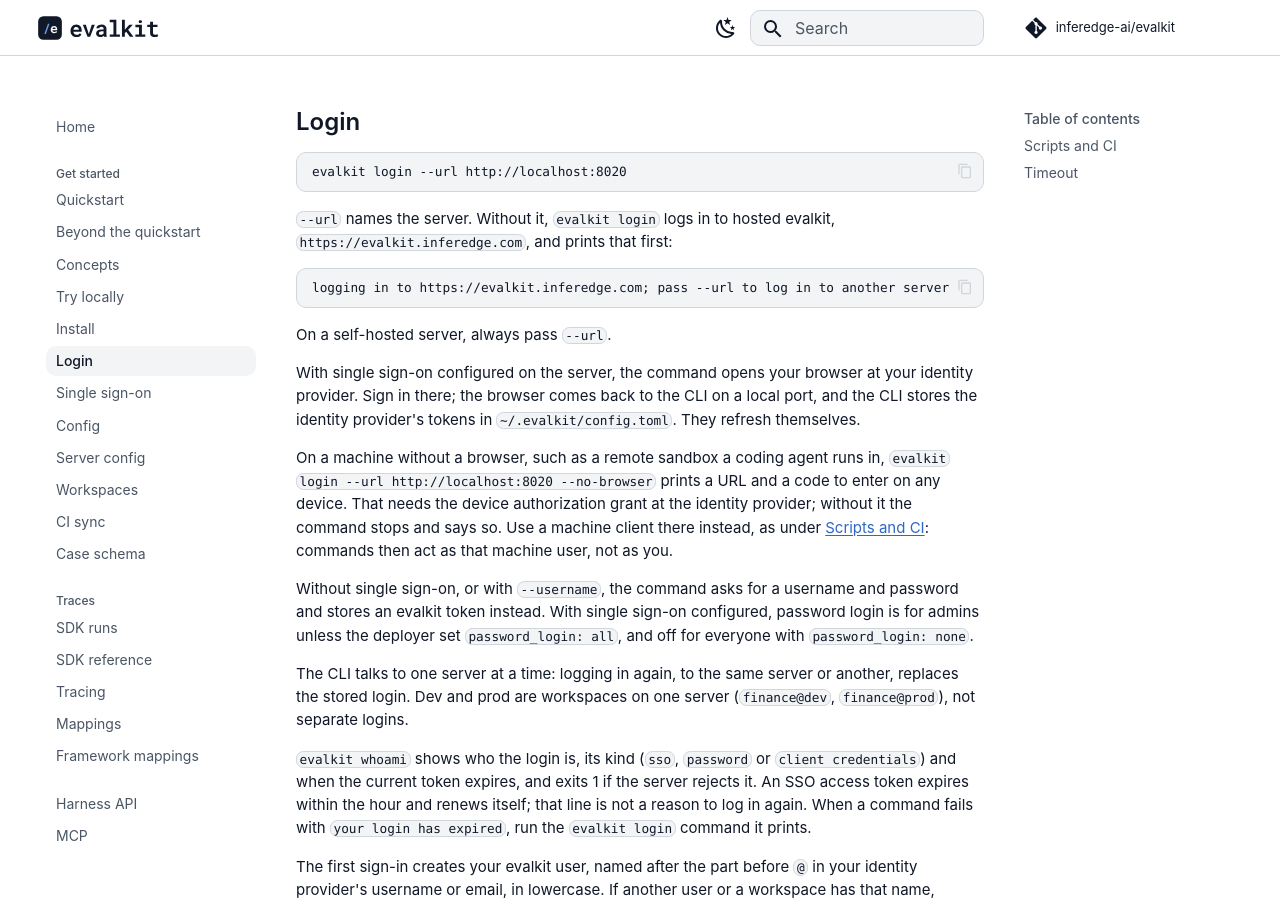
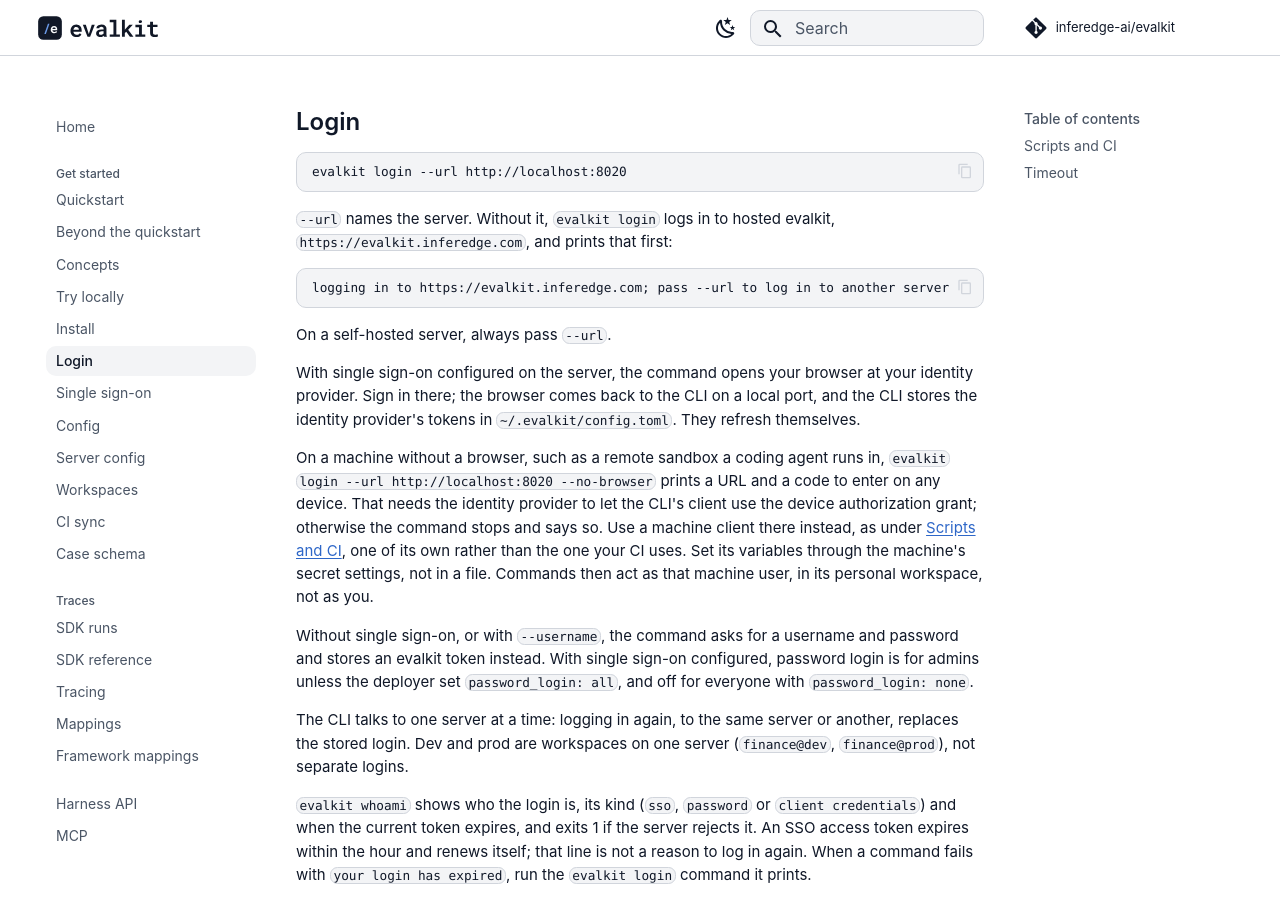
Before and after one commit to inferedge-ai/evalkit, an MkDocs documentation site: the page built from docs/user/login.md, in a window 1280 px wide and 900 px high. Built offline with MkDocs 1.6.1 and Material for MkDocs 9.7.7, drawn with Linux system fonts in a browser that asks for light colours; comment, search, counter and statistics services are not loaded; the version menu is left out.

Commit message:
Treat a device grant refused for the CLI like a missing one, and tighten the secret guidance
Co-Authored-By: Claude Opus 5.5 <noreply@anthropic.com>

```diff
--- a/docs/user/login.md
+++ b/docs/user/login.md
@@ -20,10 +20,13 @@ on a local port, and the CLI stores the identity provider's tokens in
 
 On a machine without a browser, such as a remote sandbox a coding agent runs
 in, `evalkit login --url {{origin}} --no-browser` prints a URL and a code to
-enter on any device. That needs the device authorization grant at the
-identity provider; without it the command stops and says so. Use a machine
-client there instead, as under [Scripts and CI](#scripts-and-ci): commands
-then act as that machine user, not as you.
+enter on any device. That needs the identity provider to let the CLI's
+client use the device authorization grant; otherwise the command stops and
+says so. Use a machine client there instead, as under
+[Scripts and CI](#scripts-and-ci), one of its own rather than the one your
+CI uses. Set its variables through the machine's secret settings, not in a
+file. Commands then act as that machine user, in its personal workspace,
+not as you.
 
 Without single sign-on, or with `--username`, the command asks for a username
 and password and stores an evalkit token instead. With single sign-on
```
Also changed, not shown: CHANGELOG.md (+8 -5 lines), skills/evalkit-usage/SKILL.md (+3 -3 lines), skills/getting-started/SKILL.md (+12 -8 lines), 3 other files.
